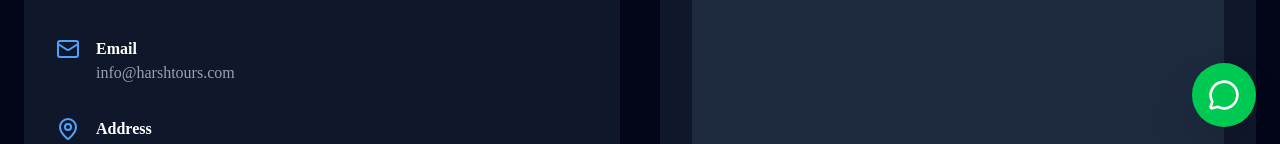
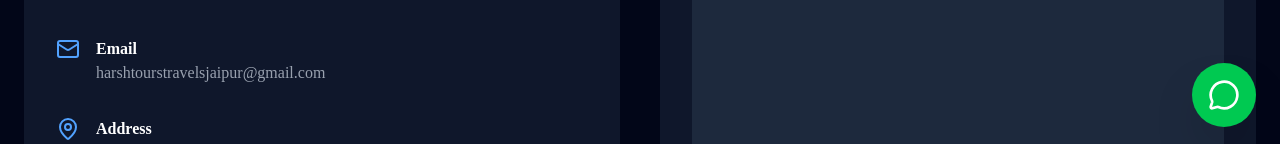
Before and after one commit to Krishnveer08/harsh-tours-travels, a Next.js app: page /contact in a window 1280 px wide. Shown: the part 649-793 px from the top of the page. Built offline with nearby package versions, Linux system fonts and the light colour scheme.

Commit message:
Update business email

```diff
--- a/data/company.ts
+++ b/data/company.ts
@@ -5,13 +5,13 @@ export const company = {
 
   founded: "2005",
 
-  owner: "Harsh",
+  owner: "Shivraj Singh",
 
   phone: "+919829630537",
 
   whatsapp: "918306110348",
 
-  email: "info@harshtours.com",
+  email: "harshtourstravelsjaipur@gmail.com",
 
   address: "Jaipur, Rajasthan",
 
```
Also changed, not shown: app/api/quote/route.ts (line endings or trailing spaces).
